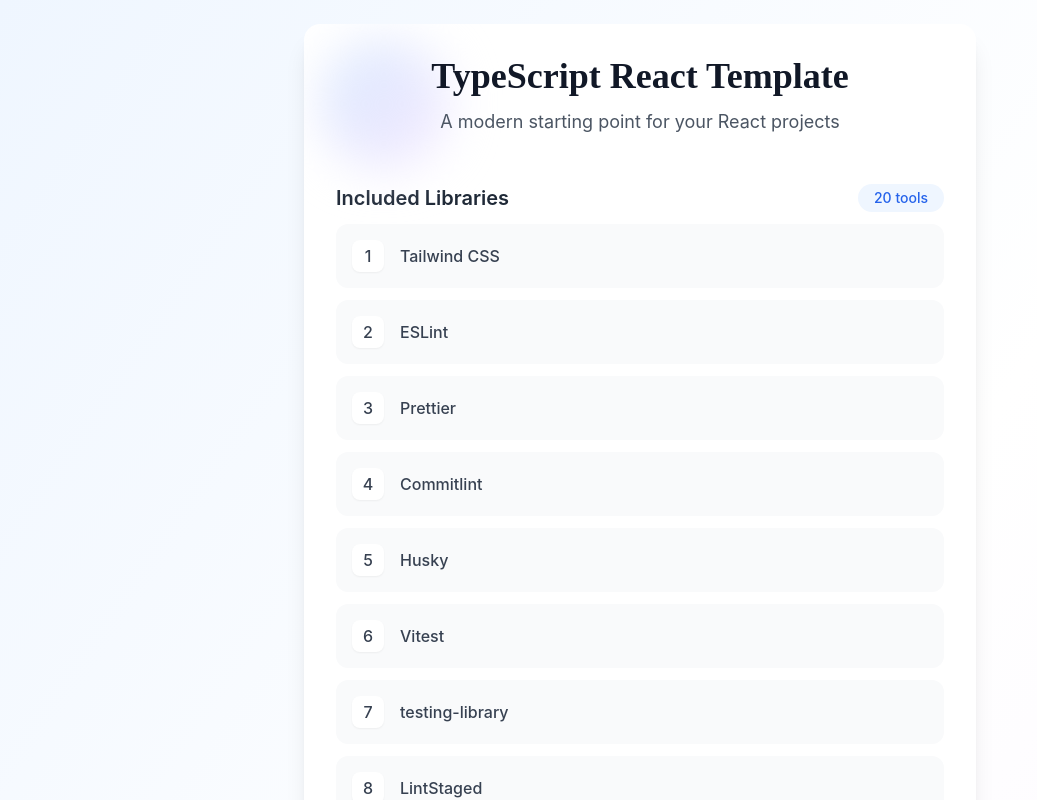
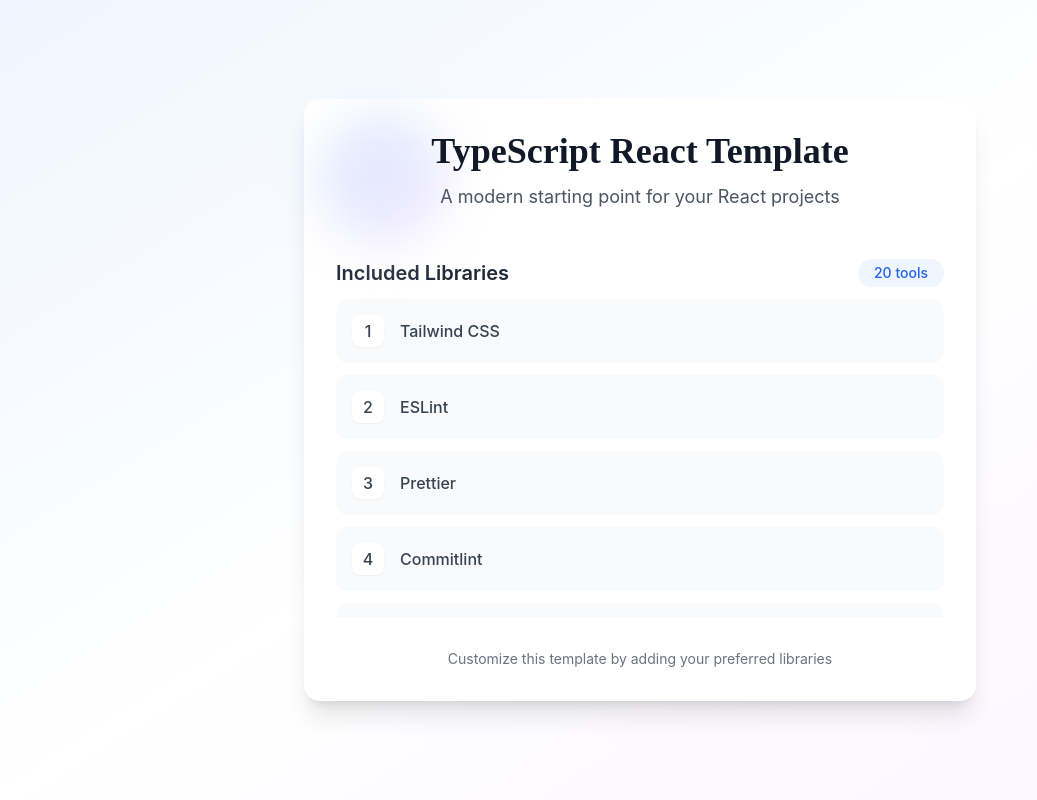
Before and after one commit to alphaorderly/typed-vite-react-template, a React (Vite) app: page / in a window 1280 px wide. Shown: the top 800 px of the page, without its empty margins (0-1037 px from the left). Built offline with nearby package versions, Linux system fonts and the light colour scheme; a web font is replaced by a local one.

Commit message:
feat: 시작 페이지 더 깔끔하게 변경

```diff
--- a/src/App.tsx
+++ b/src/App.tsx
@@ -23,8 +23,8 @@
     ];
 
     return (
-        <div className="flex min-h-screen items-center justify-center bg-gradient-to-br from-blue-50 via-white to-purple-50 p-6">
-            <div className="w-full max-w-2xl overflow-hidden rounded-2xl bg-white p-8 shadow-xl">
+        <div className="flex h-screen items-center justify-center bg-gradient-to-br from-blue-50 via-white to-purple-50 p-6">
+            <div className="flex h-4/5 w-full max-w-2xl flex-col rounded-2xl bg-white p-8 shadow-xl">
                 {/* Header Section */}
                 <div className="relative mb-12">
                     <div className="absolute -left-4 -top-4 size-32 rounded-full bg-gradient-to-br from-blue-100 to-purple-100 blur-xl"></div>
@@ -37,7 +37,7 @@
                 </div>
 
                 {/* Libraries Section */}
-                <div className="space-y-3">
+                <div className="flex-1 space-y-3 overflow-scroll">
                     <div className="flex items-center justify-between">
                         <h2 className="text-xl font-semibold text-gray-800">
                             Included Libraries
@@ -51,7 +51,7 @@
                         {libraries.map((library, index) => (
                             <div
                                 key={index}
-                                className="group relative overflow-hidden rounded-xl bg-gray-50 p-4 transition-all hover:bg-gray-100 hover:shadow-md"
+                                className="group relative rounded-xl bg-gray-50 p-4 transition-all hover:bg-gray-100 hover:shadow-md"
                             >
                                 <div className="flex items-center gap-4">
                                     <div className="flex size-8 items-center justify-center rounded-lg bg-white font-medium text-gray-700 shadow-sm">
```
